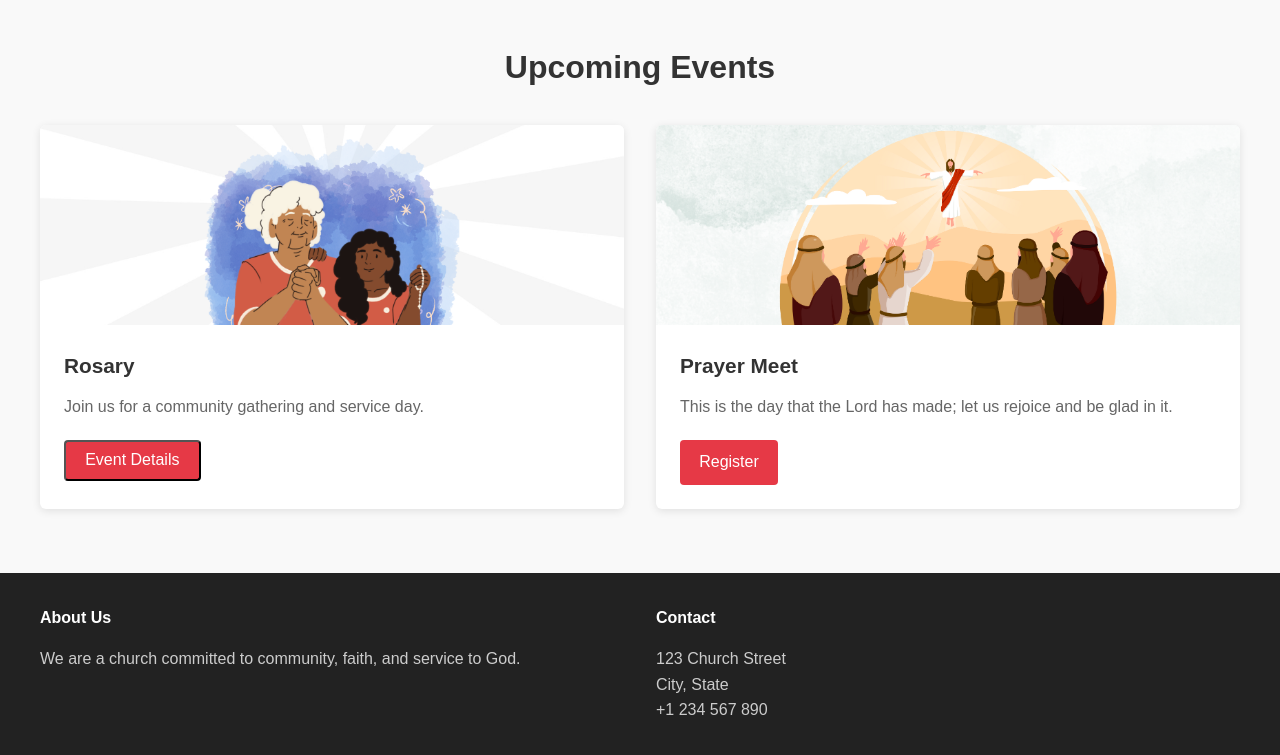
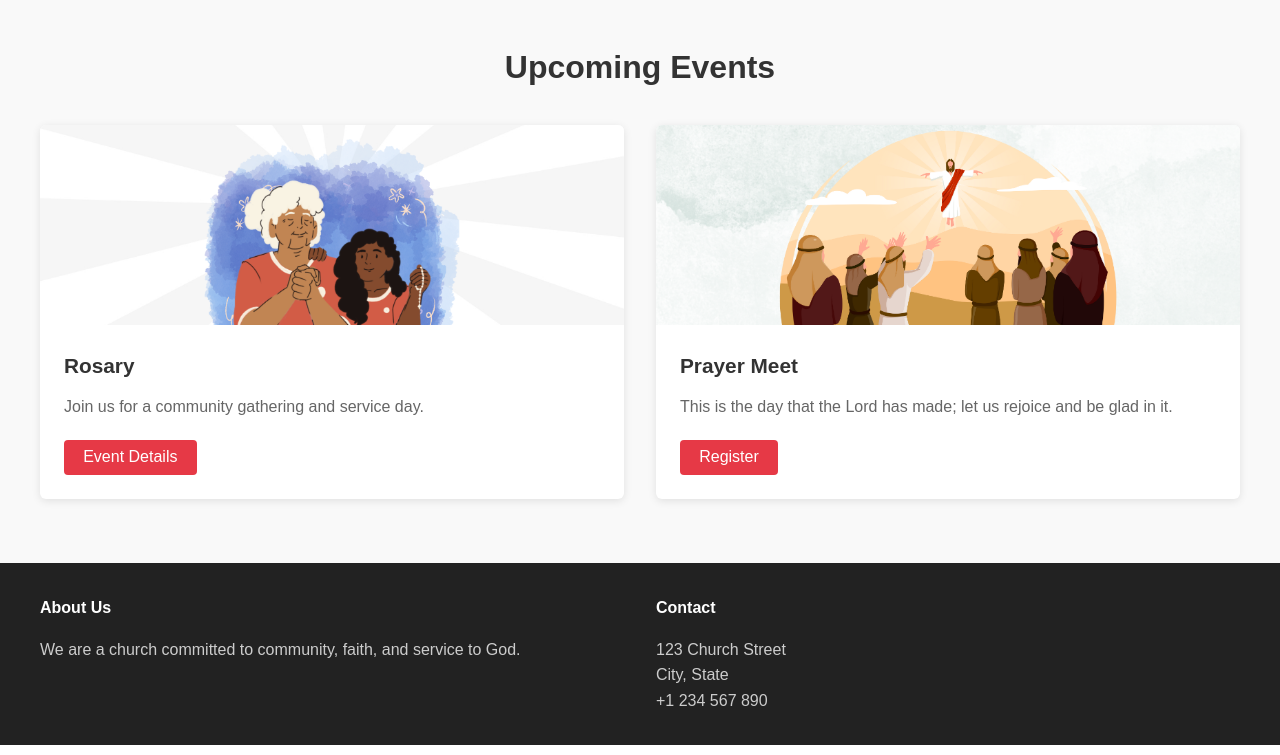
Before and after one commit to basilmannekudi/jy-page, a plain HTML site: page index.html in a window 1280 px wide. Shown: the part 739-1494 px from the top of the page. Drawn offline with Linux system fonts and the light colour scheme.

Commit message:
¨indexupdate3¨

```diff
--- a/assets/index.css
+++ b/assets/index.css
@@ -163,6 +163,30 @@
       border-radius: 4px;
       font-size: 1rem;
     }
+
+
+.card-btn {
+  display: inline-block;
+  background: #e63946;
+  color: #fff;
+  padding: 0.6rem 1.2rem;
+  border-radius: 4px;
+  font-size: 1rem;
+  line-height: 1;             /* 👈 Ensures consistent text height */
+  border: none;
+  cursor: pointer;
+  font-family: inherit;
+  text-decoration: none;
+  height: auto;               /* 👈 Prevent unwanted default height */
+  vertical-align: middle;     /* 👈 Align inline elements properly */
+}
+
+
+.card-btn:hover {
+  background: #d62839;
+}
+
+
 
     /* ========== Footer ========== */
     footer {
--- a/index.html
+++ b/index.html
@@ -20,9 +20,8 @@
     </button>
       <nav id="nav-menu">
         <ul>
-          <li><a href="#">Home</a></li>
           <li><a href="#">Gallery</a></li>
-          <li><a href="#">Events</a></li>
+          <li><a href="#events">Events</a></li>
           <li><a href="#">Contact</a></li>
         </ul>
       </nav>
@@ -39,7 +38,7 @@
   </section>
 
   <!-- Events / Featured Cards -->
-  <section class="events">
+  <section class="events" id="events">
     <div class="container">
       <h2>Upcoming Events</h2>
       <div class="card-grid">
```
